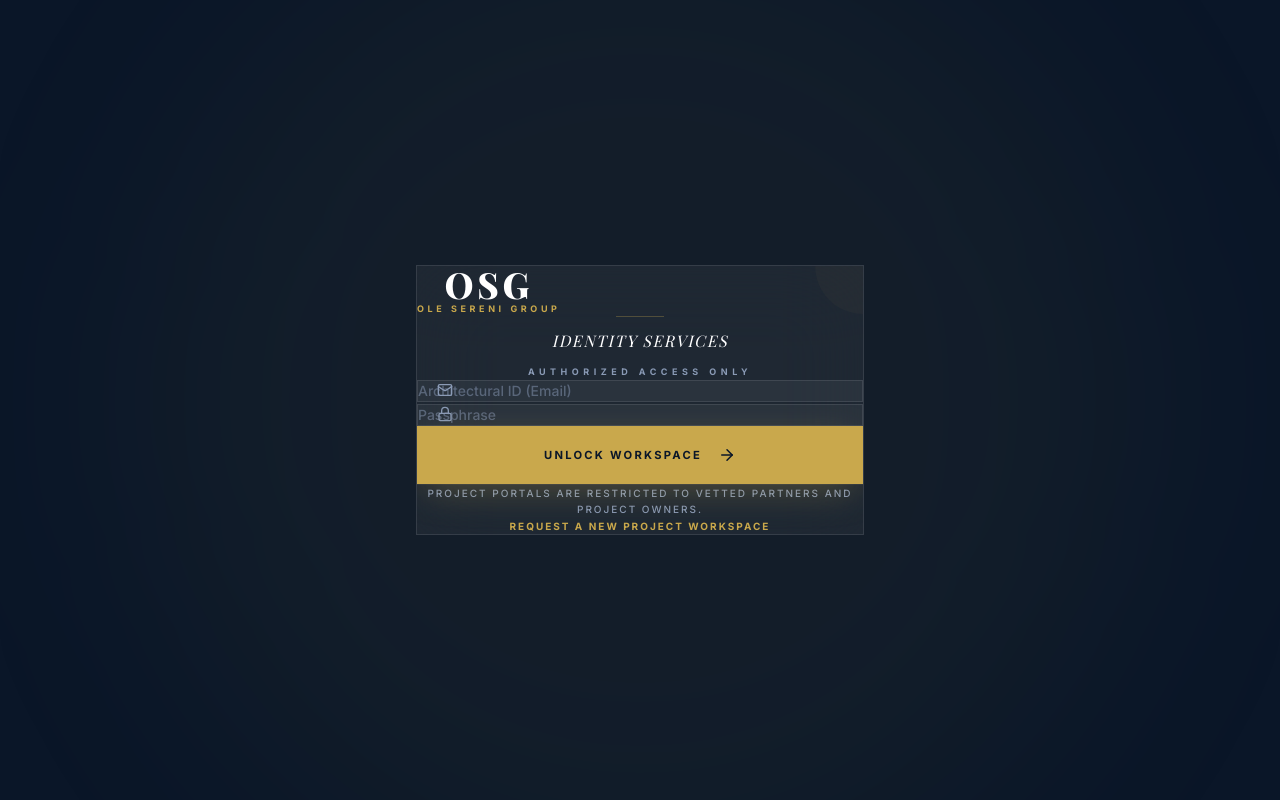
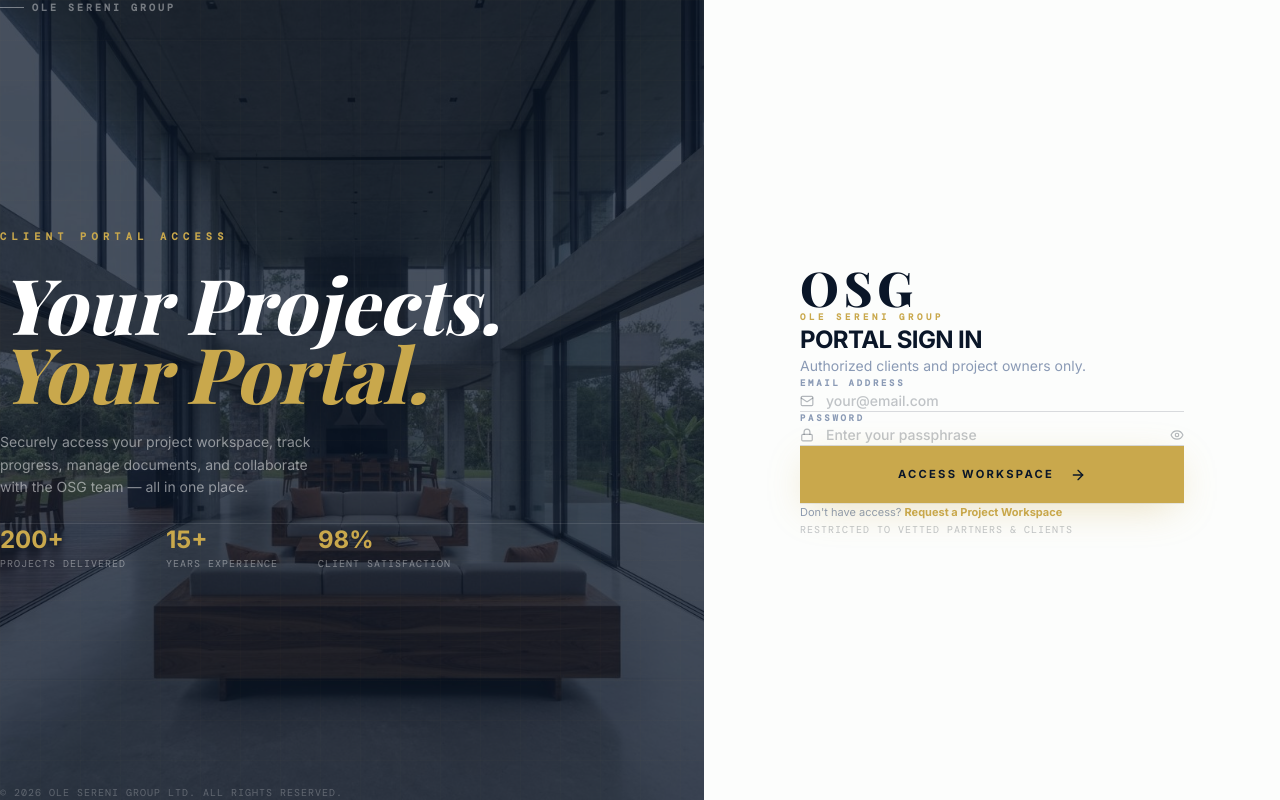
Before and after one commit to dlomaxw/ole-sereni-group, a Next.js app: page /login in a window 1280 px wide. Built offline with nearby package versions, Linux system fonts and the light colour scheme; no server answers; a web font is replaced by a local one.

Commit message:
feat: redesign login page with premium split-layout
Add dark navy left panel with imagery and brand, and cream right panel with underline inputs.

```diff
--- a/src/app/login/page.tsx
+++ b/src/app/login/page.tsx
@@ -6,12 +6,14 @@ import { signInWithEmailAndPassword } from 'firebase/auth';
 import { auth } from '@/lib/firebase';
 import { useAuth } from '@/context/AuthContext';
 import { motion } from 'framer-motion';
-import { Lock, Mail, ArrowRight, Loader2 } from 'lucide-react';
+import { Lock, Mail, ArrowRight, Loader2, Eye, EyeOff } from 'lucide-react';
 import Link from 'next/link';
+import Image from 'next/image';
 
 export default function LoginPage() {
   const [email, setEmail] = useState('');
   const [password, setPassword] = useState('');
+  const [showPassword, setShowPassword] = useState(false);
   const [error, setError] = useState('');
   const [isPending, setIsPending] = useState(false);
 
@@ -32,7 +34,6 @@ export default function LoginPage() {
     e.preventDefault();
     setError('');
     setIsPending(true);
-
     try {
       await signInWithEmailAndPassword(auth, email, password);
     } catch (err: any) {
@@ -50,87 +51,211 @@ export default function LoginPage() {
   }
 
   return (
-    <main className="min-h-screen bg-osg-navy flex items-center justify-center px-4">
-      <div className="absolute inset-0 overflow-hidden pointer-events-none">
-        <div className="absolute top-1/2 left-1/2 -translate-x-1/2 -translate-y-1/2 w-[1000px] h-[1000px] bg-osg-gold/5 rounded-full blur-[120px]" />
+    <main className="min-h-screen flex">
+      {/* ── Left Panel: Brand / Imagery ────────────────────────────── */}
+      <div className="hidden lg:flex lg:w-1/2 xl:w-[55%] relative flex-col overflow-hidden">
+        {/* Background image */}
+        <Image
+          src="/images/login-bg.jpg"
+          alt="Ole Sereni Group architectural work"
+          fill
+          className="object-cover"
+          priority
+        />
+        {/* Dark overlay */}
+        <div className="absolute inset-0 bg-osg-navy/75" />
+        {/* Blueprint grid overlay */}
+        <div className="absolute inset-0 bg-grid-blueprint opacity-60" />
+
+        {/* Content */}
+        <div className="relative z-10 flex flex-col justify-between h-full p-14">
+          {/* Top: Back to site */}
+          <Link
+            href="/"
+            className="inline-flex items-center gap-2 text-white/40 hover:text-osg-gold transition-colors duration-300 text-[10px] font-bold uppercase tracking-[0.3em] font-mono w-fit"
+          >
+            <span className="w-6 h-px bg-current inline-block" />
+            Ole Sereni Group
+          </Link>
+
+          {/* Middle: Brand mark */}
+          <div className="flex flex-col gap-6">
+            <p className="text-system-label">Client Portal Access</p>
+            <h1
+              className="font-serif font-black italic text-white leading-[0.9]"
+              style={{ fontSize: 'clamp(3.5rem, 6vw, 6rem)' }}
+            >
+              Your Projects.
+              <br />
+              <span className="text-osg-gold">Your Portal.</span>
+            </h1>
+            <p className="text-white/50 text-sm leading-relaxed max-w-xs font-sans">
+              Securely access your project workspace, track progress, manage documents, and collaborate with the OSG team — all in one place.
+            </p>
+
+            {/* Stat bar */}
+            <div className="flex gap-10 mt-4 pt-8 border-t border-white/10">
+              {[
+                { value: '200+', label: 'Projects Delivered' },
+                { value: '15+', label: 'Years Experience' },
+                { value: '98%', label: 'Client Satisfaction' },
+              ].map((s) => (
+                <div key={s.label}>
+                  <div className="text-osg-gold font-black text-2xl font-sans">{s.value}</div>
+                  <div className="text-white/40 text-[10px] uppercase tracking-widest font-mono mt-1">{s.label}</div>
+                </div>
+              ))}
+            </div>
           </div>
 
-      <motion.div
-        initial={{ opacity: 0, y: 20 }}
-        animate={{ opacity: 1, y: 0 }}
-        className="w-full max-w-md relative z-10 bg-white/5 backdrop-blur-2xl border border-white/10 p-12 shadow-3xl overflow-hidden group"
-      >
-        {/* Subtle architectural detail */}
-        <div className="absolute top-0 right-0 w-24 h-24 bg-osg-gold/[0.03] rounded-full translate-x-12 -translate-y-12 transition-transform duration-1000 group-hover:scale-110"></div>
-
-          <Link href="/" className="inline-flex flex-col items-center mb-8 hover:scale-105 transition-transform duration-500">
-            <span className="font-serif font-black text-4xl tracking-widest text-white leading-none">OSG</span>
-            <span className="text-[9px] font-black tracking-[0.4em] text-osg-gold uppercase mt-2">Ole Sereni Group</span>
-          </Link>
-          <div className="flex flex-col items-center gap-3">
-            <div className="w-12 h-[1px] bg-osg-gold/30"></div>
-            <h1 className="text-display-xs text-white uppercase tracking-widest font-serif italic">Identity Services</h1>
-            <p className="text-osg-slate text-[9px] font-black uppercase tracking-[0.5em]">Authorized Access Only</p>
+          {/* Bottom: Legal */}
+          <p className="text-white/25 text-[10px] font-mono tracking-widest uppercase">
+            &copy; {new Date().getFullYear()} Ole Sereni Group Ltd. All rights reserved.
+          </p>
+        </div>
       </div>
 
-        <form onSubmit={handleSubmit} className="space-y-6">
-          <div className="space-y-4">
-            <div className="relative group">
-              <Mail className="absolute left-5 top-1/2 -translate-y-1/2 text-osg-slate group-focus-within:text-osg-gold transition-all duration-300" size={16} />
+      {/* ── Right Panel: Form ──────────────────────────────────────── */}
+      <div className="w-full lg:w-1/2 xl:w-[45%] flex flex-col bg-osg-creme">
+        {/* Mobile: back link */}
+        <div className="lg:hidden px-8 pt-8">
+          <Link
+            href="/"
+            className="inline-flex items-center gap-2 text-osg-slate hover:text-osg-navy transition-colors text-[10px] font-bold uppercase tracking-[0.3em] font-mono"
+          >
+            <span className="w-6 h-px bg-current inline-block" />
+            Back to site
+          </Link>
+        </div>
+
+        <div className="flex-1 flex items-center justify-center px-8 py-16 sm:px-16">
+          <motion.div
+            initial={{ opacity: 0, y: 24 }}
+            animate={{ opacity: 1, y: 0 }}
+            transition={{ duration: 0.6, ease: [0.16, 1, 0.3, 1] }}
+            className="w-full max-w-sm"
+          >
+            {/* Brand mark */}
+            <Link href="/" className="inline-flex flex-col mb-12 group">
+              <span className="font-serif font-black text-5xl tracking-widest text-osg-navy leading-none group-hover:text-osg-gold transition-colors duration-500">
+                OSG
+              </span>
+              <span className="text-[9px] font-black tracking-[0.4em] text-osg-gold uppercase mt-2 font-mono">
+                Ole Sereni Group
+              </span>
+            </Link>
+
+            {/* Heading */}
+            <div className="mb-10">
+              <h2 className="font-sans font-black text-osg-navy text-2xl uppercase tracking-tight leading-tight">
+                Portal Sign In
+              </h2>
+              <p className="text-osg-slate text-sm mt-2 leading-relaxed">
+                Authorized clients and project owners only.
+              </p>
+            </div>
+
+            {/* Form */}
+            <form onSubmit={handleSubmit} className="space-y-0">
+              {/* Email field */}
+              <div className="group border-b border-osg-navy/15 focus-within:border-osg-gold transition-colors duration-300 pb-1 mb-8">
+                <label className="block text-[9px] font-black uppercase tracking-[0.3em] text-osg-slate mb-3 font-mono">
+                  Email Address
+                </label>
+                <div className="flex items-center gap-3">
+                  <Mail
+                    size={14}
+                    className="text-osg-navy/30 group-focus-within:text-osg-gold transition-colors duration-300 shrink-0"
+                  />
                   <input
                     type="email"
                     required
                     value={email}
                     onChange={(e) => setEmail(e.target.value)}
-                placeholder="Architectural ID (Email)"
-                className="w-full bg-white/5 border border-white/10 py-5 pr-5 pl-14 text-white outline-none focus:border-osg-gold focus:bg-white/[0.07] transition-all font-medium text-sm placeholder:text-osg-slate/50"
-              />
-            </div>
-
-            <div className="relative group">
-              <Lock className="absolute left-5 top-1/2 -translate-y-1/2 text-osg-slate group-focus-within:text-osg-gold transition-all duration-300" size={16} />
-              <input
-                type="password"
-                required
-                value={password}
-                onChange={(e) => setPassword(e.target.value)}
-                placeholder="Passphrase"
-                className="w-full bg-white/5 border border-white/10 py-5 pr-5 pl-14 text-white outline-none focus:border-osg-gold focus:bg-white/[0.07] transition-all font-medium text-sm placeholder:text-osg-slate/50"
+                    placeholder="your@email.com"
+                    className="flex-1 bg-transparent outline-none text-osg-navy font-medium text-sm placeholder:text-osg-navy/25 py-1"
                   />
                 </div>
               </div>
 
+              {/* Password field */}
+              <div className="group border-b border-osg-navy/15 focus-within:border-osg-gold transition-colors duration-300 pb-1 mb-10">
+                <label className="block text-[9px] font-black uppercase tracking-[0.3em] text-osg-slate mb-3 font-mono">
+                  Password
+                </label>
+                <div className="flex items-center gap-3">
+                  <Lock
+                    size={14}
+                    className="text-osg-navy/30 group-focus-within:text-osg-gold transition-colors duration-300 shrink-0"
+                  />
+                  <input
+                    type={showPassword ? 'text' : 'password'}
+                    required
+                    value={password}
+                    onChange={(e) => setPassword(e.target.value)}
+                    placeholder="Enter your passphrase"
+                    className="flex-1 bg-transparent outline-none text-osg-navy font-medium text-sm placeholder:text-osg-navy/25 py-1"
+                  />
+                  <button
+                    type="button"
+                    onClick={() => setShowPassword(!showPassword)}
+                    className="text-osg-navy/30 hover:text-osg-gold transition-colors duration-300"
+                    aria-label={showPassword ? 'Hide password' : 'Show password'}
+                  >
+                    {showPassword ? <EyeOff size={14} /> : <Eye size={14} />}
+                  </button>
+                </div>
+              </div>
+
+              {/* Error */}
               {error && (
                 <motion.p
-              initial={{ opacity: 0 }}
-              animate={{ opacity: 1 }}
-              className="text-red-400 text-[10px] font-bold uppercase tracking-widest text-center"
+                  initial={{ opacity: 0, y: -4 }}
+                  animate={{ opacity: 1, y: 0 }}
+                  className="text-red-500 text-[10px] font-bold uppercase tracking-widest mb-6 font-mono"
                 >
                   {error}
                 </motion.p>
               )}
 
+              {/* Submit */}
               <button
                 type="submit"
                 disabled={isPending}
-            className="w-full btn-primary py-5 group flex items-center justify-center gap-3 disabled:opacity-50"
+                className="w-full btn-primary justify-center py-5 disabled:opacity-50 disabled:cursor-not-allowed group"
               >
-            {isPending ? <Loader2 className="animate-spin" size={18} /> : (
+                {isPending ? (
+                  <Loader2 className="animate-spin" size={18} />
+                ) : (
                   <>
-                Unlock Workspace <ArrowRight className="group-hover:translate-x-2 transition-transform" size={18} />
+                    Access Workspace
+                    <ArrowRight
+                      className="group-hover:translate-x-1 transition-transform duration-300"
+                      size={16}
+                    />
                   </>
                 )}
               </button>
             </form>
 
-        <div className="mt-12 text-center pt-8 border-t border-white/5">
-          <p className="text-osg-slate text-[10px] leading-relaxed uppercase tracking-[0.2em] font-medium">
-            Project portals are restricted to vetted partners and project owners.
-            <br />
-            <Link href="/brief" className="text-osg-gold font-black hover:underline mt-2 inline-block">Request a New Project Workspace</Link>
+            {/* Footer */}
+            <div className="mt-12 pt-8 border-t border-osg-navy/8">
+              <p className="text-osg-slate text-[11px] leading-relaxed">
+                Don&apos;t have access?{' '}
+                <Link
+                  href="/brief"
+                  className="text-osg-gold font-bold hover:underline underline-offset-2"
+                >
+                  Request a Project Workspace
+                </Link>
+              </p>
+              <p className="text-osg-navy/25 text-[10px] uppercase tracking-widest font-mono mt-4">
+                Restricted to vetted partners &amp; clients
               </p>
             </div>
           </motion.div>
+        </div>
+      </div>
     </main>
   );
 }
```
Also changed, not shown: public/images/login-bg.jpg (added). Lines whose indentation alone changed are shown as unchanged.
